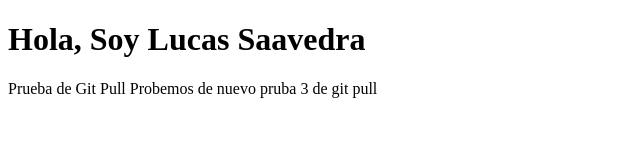
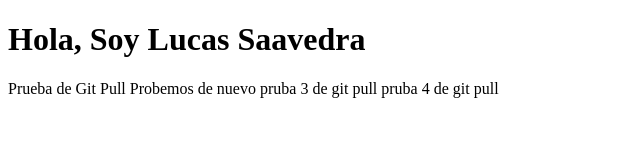
Before and after one commit to LaSM4/personal_page, a plain HTML site: page index.html in a window 1280 px wide. Shown: the whole page, without its empty margins (0-640 px from the left). Drawn offline with Linux system fonts and the light colour scheme.

Commit message:
Add fourth test span for git pull

```diff
--- a/index.html
+++ b/index.html
@@ -12,6 +12,7 @@
     <span>Prueba de Git Pull</span>
     <span>Probemos de nuevo</span>
     <span>pruba 3 de git pull</span>
+    <span>pruba 4 de git pull</span>
 </body>
 
 </html>
```
